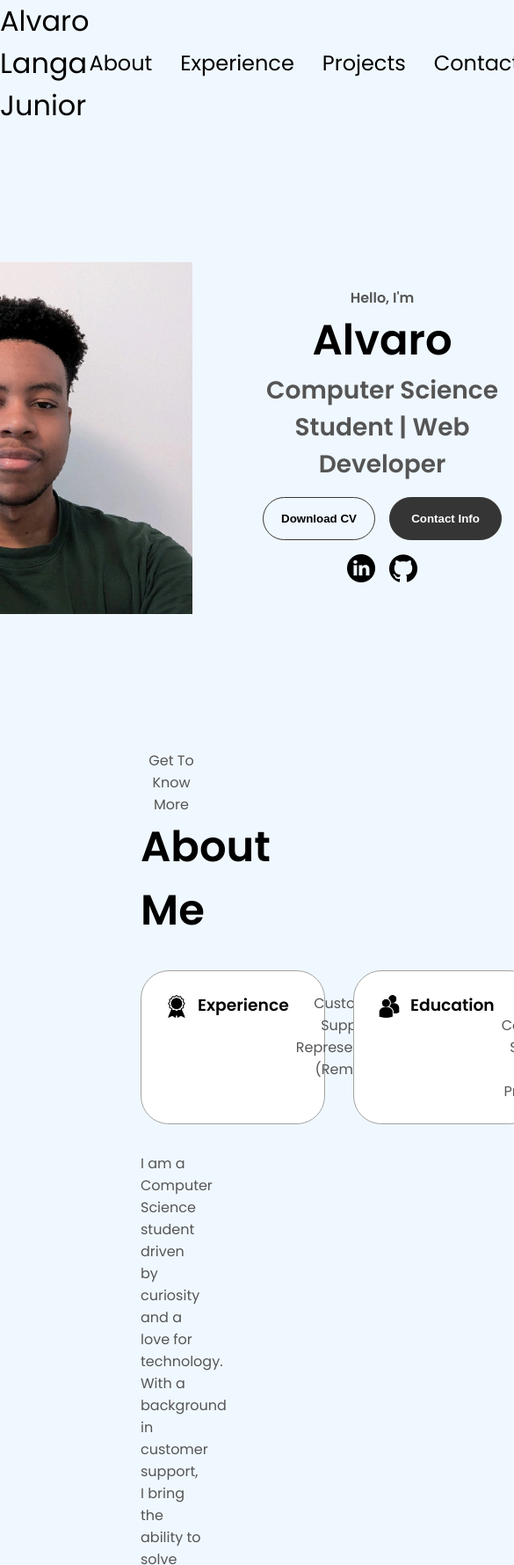
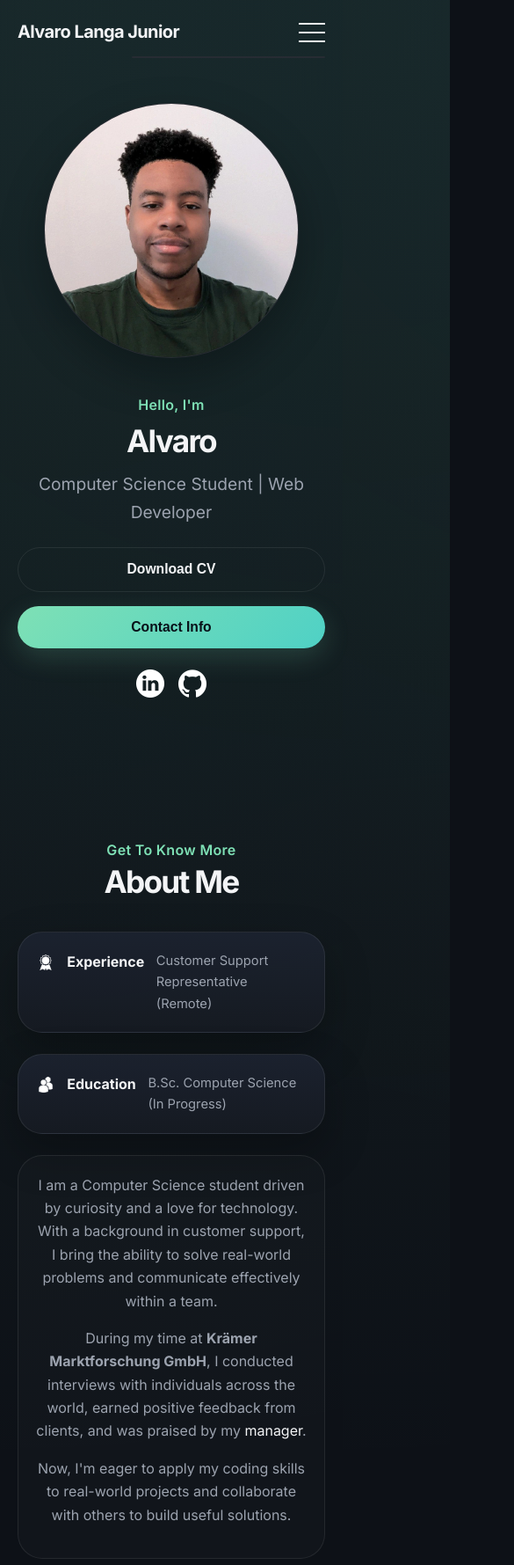
Before and after one commit to alvarolangajr/Portflio, a plain HTML site: page index.html in a window 390 px wide. Shown: the top 1779 px of the page at 88% size, 585 px wide, since content can reach past the window. Drawn offline with Linux system fonts and the light colour scheme.

Commit message:
Update style.css

```diff
--- a/style.css
+++ b/style.css
@@ -1,73 +1,118 @@
-/* GENERAL */
+@import url("https://fonts.googleapis.com/css2?family=Inter:wght@400;500;600;700;800&display=swap");
 
-@import url("https://fonts.googleapis.com/css2?family=Poppins:wght@300;400;500;600&display=swap");
+:root {
+  --bg: #0d1117;
+  --bg-soft: #111827;
+  --surface: #161b22;
+  --surface-2: #1c2330;
+  --text: #f3f4f6;
+  --muted: #9ca3af;
+  --line: rgba(255, 255, 255, 0.08);
+  --line-strong: rgba(255, 255, 255, 0.14);
+  --accent: #7ee0b5;
+  --accent-2: #4fd1c5;
+  --shadow: 0 20px 50px rgba(0, 0, 0, 0.28);
+  --radius-lg: 28px;
+  --radius-md: 18px;
+  --radius-sm: 14px;
+  --max-width: 1180px;
+}
 
 * {
   margin: 0;
   padding: 0;
-}
-
-body {
-  font-family: "Poppins", sans-serif;
-  background-color: aliceblue;
+  box-sizing: border-box;
 }
 
 html {
   scroll-behavior: smooth;
 }
 
-p {
-  color: rgb(85, 85, 85);
+body {
+  font-family: "Inter", sans-serif;
+  background:
+    radial-gradient(circle at top left, rgba(126, 224, 181, 0.08), transparent 28%),
+    radial-gradient(circle at top right, rgba(79, 209, 197, 0.06), transparent 22%),
+    var(--bg);
+  color: var(--text);
+  line-height: 1.65;
 }
 
-/* TRANSITION */
+section {
+  padding: 6rem 1.5rem;
+  max-width: var(--max-width);
+  margin: 0 auto;
+  min-height: auto;
+  height: auto;
+}
+
+p {
+  color: var(--muted);
+  font-size: 1rem;
+}
 
 a,
 .btn {
-  transition: all 300ms ease;
+  transition: 0.28s ease;
 }
 
-/* DESKTOP NAV */
+a {
+  color: var(--text);
+  text-decoration: none;
+}
+
+a:hover {
+  color: var(--accent);
+}
+
+img {
+  max-width: 100%;
+  display: block;
+}
+
+/* NAV */
 
 nav,
 .nav-links {
   display: flex;
+  align-items: center;
 }
 
 nav {
-  justify-content: space-around;
-  align-items: center;
-  height: 17vh;
+  justify-content: space-between;
+  max-width: var(--max-width);
+  margin: 0 auto;
+  padding: 1.25rem 1.5rem 0;
 }
 
 .nav-links {
   gap: 2rem;
   list-style: none;
-  font-size: 1.5rem;
+  font-size: 0.98rem;
 }
 
-a {
-  color: black;
-  text-decoration: none;
-  text-decoration-color: white;
+.nav-links a {
+  color: var(--muted);
+  font-weight: 500;
 }
 
-a:hover {
-  color: grey;
-  text-decoration: underline;
-  text-underline-offset: 1rem;
-  text-decoration-color: rgb(181, 181, 181);
+.nav-links a:hover {
+  color: var(--text);
+  text-decoration: none;
 }
 
 .logo {
-  font-size: 2rem;
+  font-size: 1.65rem;
+  font-weight: 700;
+  letter-spacing: -0.03em;
+  color: var(--text);
 }
 
 .logo:hover {
   cursor: default;
 }
 
-/* HAMBURGER MENU */
+/* HAMBURGER */
 
 #hamburger-nav {
   display: none;
@@ -82,37 +127,37 @@ a:hover {
   display: flex;
   flex-direction: column;
   justify-content: space-between;
-  height: 24px;
   width: 30px;
+  height: 22px;
   cursor: pointer;
 }
 
 .hamburger-icon span {
   width: 100%;
   height: 2px;
-  background-color: black;
-  transition: all 0.3 ease-in-out;
+  background-color: var(--text);
+  transition: 0.3s ease;
 }
 
 .menu-links {
   position: absolute;
-  top: 100%;
+  top: calc(100% + 1rem);
   right: 0;
-  background-color: white;
-  width: fit-content;
+  background: rgba(22, 27, 34, 0.96);
+  border: 1px solid var(--line);
+  border-radius: 18px;
+  backdrop-filter: blur(12px);
+  overflow: hidden;
   max-height: 0;
-  overflow: hidden;
-  transition: all 0.3 ease-in-out;
+  width: 220px;
+  transition: max-height 0.3s ease;
 }
 
 .menu-links a {
   display: block;
-  padding: 10px;
-  text-align: center;
-  font-size: 1.5rem;
-  color: black;
-  text-decoration: none;
-  transition: all 0.3 ease-in-out;
+  padding: 1rem 1.2rem;
+  font-size: 1rem;
+  color: var(--text);
 }
 
 .menu-links li {
@@ -124,7 +169,7 @@ a:hover {
 }
 
 .hamburger-icon.open span:first-child {
-  transform: rotate(45deg) translate(10px, 5px);
+  transform: rotate(45deg) translate(7px, 6px);
 }
 
 .hamburger-icon.open span:nth-child(2) {
@@ -132,79 +177,65 @@ a:hover {
 }
 
 .hamburger-icon.open span:last-child {
-  transform: rotate(-45deg) translate(10px, -5px);
+  transform: rotate(-45deg) translate(7px, -6px);
 }
 
-.hamburger-icon span:first-child {
-  transform: none;
-}
-
-.hamburger-icon span:first-child {
-  opacity: 1;
-}
-
-.hamburger-icon span:first-child {
-  transform: none;
-}
-
-/* SECTIONS */
-
-section {
-  padding-top: 4vh;
-  height: 96vh;
-  margin: 0 10rem;
-  box-sizing: border-box;
-  min-height: fit-content;
-}
-
-.section-container {
-  display: flex;
-}
-
-/* PROFILE SECTION */
+/* PROFILE */
 
 #profile {
-  display: flex;
-  justify-content: center;
-  gap: 5rem;
-  height: 80vh;
+  display: grid;
+  grid-template-columns: 400px 1fr;
+  align-items: center;
+  gap: 4rem;
+  padding-top: 4rem;
 }
 
 .section__pic-container {
-  display: flex;
-  height: 400px;
-  width: 400px;
-  margin: auto 0;
+  width: 100%;
+  max-width: 400px;
+  aspect-ratio: 1 / 1;
+  border-radius: 50%;
+  overflow: hidden;
+  border: 1px solid var(--line);
+  box-shadow: var(--shadow);
+  background: var(--surface);
+}
+
+.section__pic-container img {
+  width: 100%;
+  height: 100%;
+  object-fit: cover;
 }
 
 .section__text {
-  align-self: center;
-  text-align: center;
-}
-
-.section__text p {
-  font-weight: 600;
+  text-align: left;
 }
 
 .section__text__p1 {
-  text-align: center;
+  color: var(--accent);
+  font-weight: 600;
+  margin-bottom: 0.75rem;
+  letter-spacing: 0.02em;
 }
 
 .section__text__p2 {
-  font-size: 1.75rem;
-  margin-bottom: 1rem;
+  font-size: 1.2rem;
+  margin: 1rem 0 1.5rem;
+  color: var(--muted);
 }
 
 .title {
-  font-size: 3rem;
-  text-align: center;
+  font-size: clamp(2.6rem, 6vw, 5rem);
+  line-height: 0.95;
+  letter-spacing: -0.05em;
+  color: var(--text);
 }
 
 #socials-container {
   display: flex;
-  justify-content: center;
-  margin-top: 1rem;
   gap: 1rem;
+  margin-top: 1.5rem;
+  justify-content: flex-start;
 }
 
 /* ICONS */
@@ -212,205 +243,258 @@ section {
 .icon {
   cursor: pointer;
   height: 2rem;
+  width: 2rem;
+  object-fit: contain;
+  filter: brightness(0) invert(1);
 }
 
 /* BUTTONS */
 
 .btn-container {
   display: flex;
-  justify-content: center;
   gap: 1rem;
+  flex-wrap: wrap;
 }
 
 .btn {
+  padding: 0.95rem 1.4rem;
+  border-radius: 999px;
   font-weight: 600;
-  transition: all 300ms ease;
-  padding: 1rem;
-  width: 8rem;
-  border-radius: 2rem;
+  font-size: 0.98rem;
+  min-width: 145px;
 }
 
 .btn-color-1,
 .btn-color-2 {
-  border: rgb(53, 53, 53) 0.1rem solid;
+  border: 1px solid var(--line);
 }
 
-.btn-color-1:hover,
-.btn-color-2:hover {
-  cursor: pointer;
-}
-
-.btn-color-1,
-.btn-color-2:hover {
-  background: rgb(53, 53, 53);
-  color: white;
+.btn-color-1 {
+  background: linear-gradient(135deg, var(--accent), var(--accent-2));
+  color: #081018;
+  border: none;
+  box-shadow: 0 10px 30px rgba(126, 224, 181, 0.18);
 }
 
 .btn-color-1:hover {
-  background: rgb(0, 0, 0);
+  transform: translateY(-2px);
+  filter: brightness(1.02);
 }
 
 .btn-color-2 {
-  background: none;
+  background: transparent;
+  color: var(--text);
 }
 
 .btn-color-2:hover {
-  border: rgb(255, 255, 255) 0.1rem solid;
+  background: var(--surface);
+  border-color: var(--line-strong);
+  transform: translateY(-2px);
 }
 
-.btn-container {
-  gap: 1rem;
+/* GENERIC SECTIONS */
+
+.section__text__p1,
+.title {
+  text-align: center;
 }
 
-/* ABOUT SECTION */
+#about .section__text__p1,
+#experience .section__text__p1,
+#projects .section__text__p1,
+#contact .section__text__p1 {
+  margin-bottom: 0.4rem;
+}
+
+.about-containers,
+.about-details-container,
+.section-container,
+.experience-details-container {
+  display: flex;
+}
+
+.about-containers {
+  gap: 1.5rem;
+  margin-top: 2.5rem;
+  flex-wrap: wrap;
+}
+
+.about-details-container {
+  flex-direction: column;
+  gap: 1.5rem;
+}
+
+.details-container {
+  flex: 1;
+  background: linear-gradient(180deg, rgba(28, 35, 48, 0.92), rgba(22, 27, 34, 0.92));
+  border: 1px solid var(--line);
+  border-radius: var(--radius-lg);
+  padding: 1.75rem;
+  box-shadow: var(--shadow);
+}
+
+.details-container h3,
+.project-title,
+.experience-sub-title {
+  color: var(--text);
+}
+
+.text-container {
+  margin-top: 1.25rem;
+  background: rgba(255, 255, 255, 0.02);
+  border: 1px solid var(--line);
+  border-radius: var(--radius-lg);
+  padding: 1.75rem;
+}
+
+.text-container p {
+  max-width: 72ch;
+}
+
+/* ABOUT */
+
+#about .about-details-container {
+  width: 100%;
+  max-width: 900px;
+  margin: 0 auto;
+  align-items: center;
+}
+
+#about .about-containers {
+  justify-content: center;
+}
+
+#about .text-container {
+  width: 100%;
+  margin: 0 auto;
+  text-align: center;
+}
+
+#about .text-container p {
+  max-width: 70ch;
+  margin: 0 auto 1rem;
+}
 
 #about {
   position: relative;
 }
 
-.about-containers {
-  gap: 2rem;
-  margin-bottom: 2rem;
-  margin-top: 2rem;
-}
-
-.about-details-container {
-  justify-content: center;
-  flex-direction: column;
-}
-
-.about-containers,
-.about-details-container {
-  display: flex;
-}
-
 .about-pic {
-  border-radius: 2rem;
+  border-radius: var(--radius-lg);
 }
 
 .arrow {
   position: absolute;
-  right: -5rem;
-  bottom: 2.5rem;
+  right: 0;
+  bottom: 1rem;
+  opacity: 0.75;
 }
 
-.details-container {
-  padding: 1.5rem;
-  flex: 1;
-  background: white;
-  border-radius: 2rem;
-  border: rgb(53, 53, 53) 0.1rem solid;
-  border-color: rgb(163, 163, 163);
-  text-align: center;
-}
-
-.section-container {
-  gap: 4rem;
-  height: 80%;
-}
-
-.section__pic-container {
-  height: 400px;
-  width: 400px;
-  margin: auto 0;
-}
-
-/* EXPERIENCE SECTION */
+/* EXPERIENCE */
 
 #experience {
   position: relative;
 }
 
 .experience-sub-title {
-  color: rgb(85, 85, 85);
-  font-weight: 600;
-  font-size: 1.75rem;
-  margin-bottom: 2rem;
-}
-
-.experience-details-container {
-  display: flex;
-  justify-content: center;
-  flex-direction: column;
+  font-size: 1.35rem;
+  font-weight: 700;
+  margin-bottom: 1.5rem;
 }
 
 .article-container {
-  display: flex;
-  text-align: initial;
-  flex-wrap: wrap;
-  flex-direction: row;
-  gap: 2.5rem;
-  justify-content: space-around;
+  display: grid;
+  grid-template-columns: repeat(2, minmax(180px, 1fr));
+  gap: 1rem 1.25rem;
 }
 
 article {
   display: flex;
-  width: 10rem;
-  justify-content: space-around;
-  gap: 0.5rem;
+  align-items: flex-start;
+  gap: 0.85rem;
+  padding: 0.9rem 1rem;
+  border: 1px solid var(--line);
+  border-radius: var(--radius-md);
+  background: rgba(255, 255, 255, 0.02);
 }
 
 article .icon {
-  cursor: default;
+  height: 1.35rem;
+  width: 1.35rem;
+  margin-top: 0.2rem;
 }
 
-/* PROJECTS SECTION */
+article h3 {
+  font-size: 1rem;
+  margin-bottom: 0.2rem;
+}
+
+article p {
+  font-size: 0.92rem;
+}
+
+/* PROJECTS */
 
 #projects {
   position: relative;
 }
 
 .color-container {
-  border-color: rgb(163, 163, 163);
-  background: rgb(250, 250, 250);
+  background: linear-gradient(180deg, rgba(28, 35, 48, 0.96), rgba(18, 23, 31, 0.96));
 }
 
 .project-img {
-  border-radius: 2rem;
-  width: 90%;
-  height: 90%;
+  width: 100%;
+  aspect-ratio: 16 / 10;
+  object-fit: cover;
+  border-radius: 20px;
+  border: 1px solid var(--line);
 }
 
 .project-title {
-  margin: 1rem;
-  color: black;
+  font-size: 1.5rem;
+  margin: 1.4rem 0 1rem;
+  text-align: left;
 }
 
 .project-btn {
-  color: black;
-  border-color: rgb(163, 163, 163);
+  color: var(--text);
+  border-color: var(--line);
 }
 
 /* CONTACT */
 
 #contact {
   display: flex;
+  flex-direction: column;
   justify-content: center;
-  flex-direction: column;
-  height: 70vh;
 }
 
 .contact-info-upper-container {
   display: flex;
   justify-content: center;
-  border-radius: 2rem;
-  border: rgb(53, 53, 53) 0.1rem solid;
-  border-color: rgb(163, 163, 163);
-  background: (250, 250, 250);
-  margin: 2rem auto;
-  padding: 0.5rem;
+  align-items: center;
+  gap: 1rem;
+  flex-wrap: wrap;
+  margin: 2.5rem auto 0;
+  padding: 1rem;
+  max-width: 760px;
+  width: 100%;
+  background: rgba(255, 255, 255, 0.03);
+  border: 1px solid var(--line);
+  border-radius: 999px;
+  box-shadow: var(--shadow);
 }
 
 .contact-info-container {
   display: flex;
   align-items: center;
-  justify-content: center;
-  gap: 0.5rem;
-  margin: 1rem;
+  gap: 0.75rem;
+  padding: 0.4rem 0.75rem;
 }
 
 .contact-info-container p {
-  font-size: larger;
+  font-size: 1rem;
 }
 
 .contact-icon {
@@ -418,16 +502,122 @@ article .icon {
 }
 
 .email-icon {
-  height: 2.5rem;
+  height: 2.2rem;
+  width: 2.2rem;
 }
 
-/* FOOTER SECTION */
+/* FOOTER */
 
 footer {
-  height: 26vh;
-  margin: 0 1rem;
+  padding: 2rem 1.5rem 3rem;
+  max-width: var(--max-width);
+  margin: 0 auto;
+}
+
+footer nav {
+  padding: 0;
+  justify-content: center;
+}
+
+footer .nav-links {
+  justify-content: center;
+  flex-wrap: wrap;
+  gap: 1.5rem;
 }
 
 footer p {
   text-align: center;
+  margin-top: 1.5rem;
+  font-size: 0.92rem;
 }
+
+/* RESPONSIVE */
+
+@media (max-width: 1100px) {
+  #profile {
+    grid-template-columns: 1fr;
+    text-align: center;
+    gap: 2.5rem;
+  }
+
+  .section__pic-container {
+    margin: 0 auto;
+  }
+
+  .section__text {
+    text-align: center;
+  }
+
+  #socials-container,
+  .btn-container {
+    justify-content: center;
+  }
+
+  .about-containers {
+    flex-direction: column;
+  }
+}
+
+@media (max-width: 768px) {
+  #desktop-nav {
+    display: none;
+  }
+
+  #hamburger-nav {
+    display: flex;
+    justify-content: space-between;
+    align-items: center;
+    max-width: var(--max-width);
+    margin: 0 auto;
+    padding: 1.25rem 1.25rem 0;
+  }
+
+  section {
+    padding: 5rem 1.25rem;
+  }
+
+  .title {
+    font-size: clamp(2.2rem, 9vw, 3.5rem);
+  }
+
+  .article-container {
+    grid-template-columns: 1fr;
+  }
+
+  .contact-info-upper-container {
+    border-radius: 24px;
+    justify-content: flex-start;
+    align-items: flex-start;
+  }
+
+  .contact-info-container {
+    width: 100%;
+  }
+
+  .arrow {
+    display: none;
+  }
+}
+
+@media (max-width: 480px) {
+  .logo {
+    font-size: 1.25rem;
+  }
+
+  .section__pic-container {
+    max-width: 290px;
+  }
+
+  .btn {
+    width: 100%;
+  }
+
+  .project-title {
+    font-size: 1.3rem;
+  }
+
+  .details-container,
+  .text-container {
+    padding: 1.25rem;
+  }
+}
```
